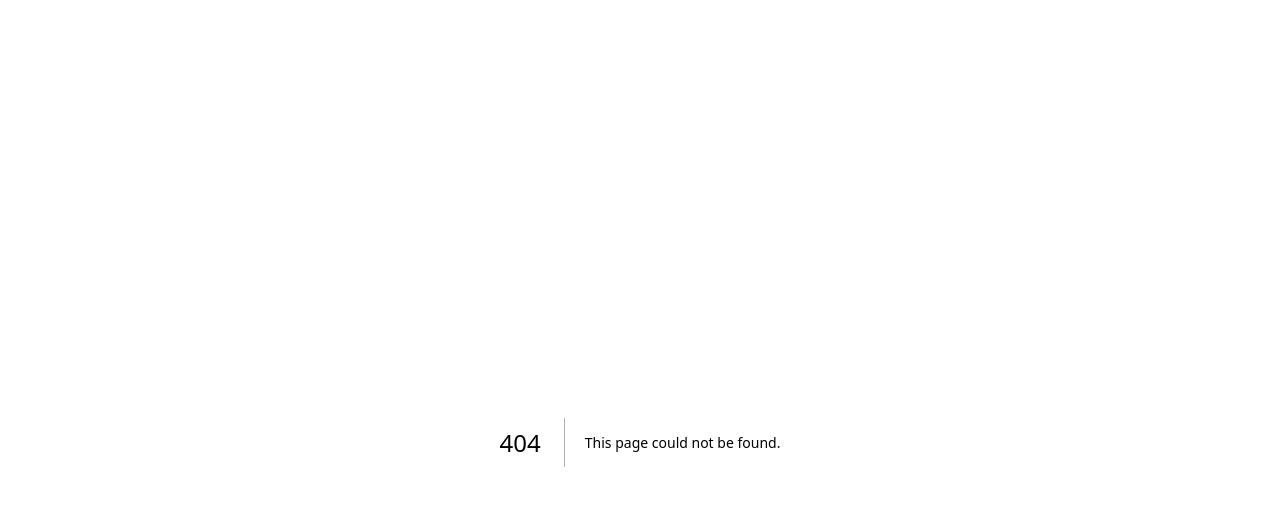
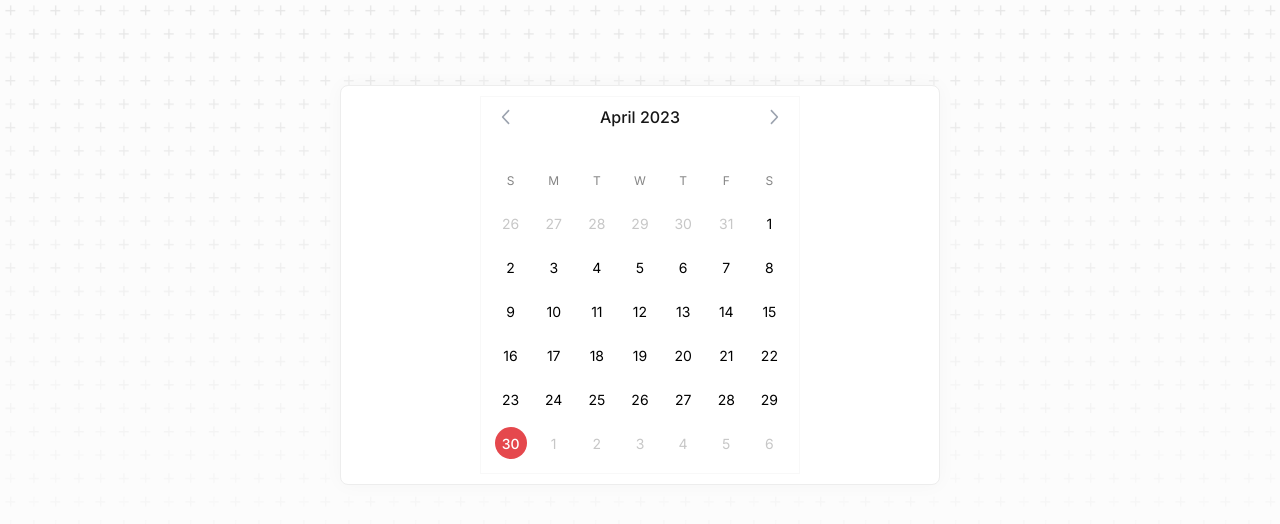
Before and after one commit to nermin-io/itemised, a Next.js app: page /datepicker-demo in a window 1280 px wide. Before the commit this address had no page. Shown: the top 524 px of the page. Built offline with nearby package versions, Linux system fonts and the light colour scheme.

Commit message:
rename Calendar to DatePicker component

```diff
--- a/src/components/Calendar.module.scss
+++ b/src/components/DatePicker.module.scss
@@ -1,12 +1,12 @@
 @import "colors";
 
-.CalendarWrapper {
+.DatePickerWrapper {
   border: 1px solid $gray2;
   width: 320px;
   padding: 8px;
 }
 
-.CalendarGrid {
+.DatePickerGrid {
   display: grid;
   grid-template-columns: repeat(7, minmax(0, 1fr));
   margin-top: 8px;
@@ -14,7 +14,7 @@
   text-align: center;
 }
 
-.CalendarGridHeader {
+.DatePickerGridHeader {
   margin-top: 40px;
   font-size: 12px;
   text-align: center;
@@ -36,13 +36,13 @@
   border-width: 0;
 }
 
-.CalendarControls {
+.DatePickerControls {
   display: flex;
   align-items: center;
   justify-content: space-between;
 }
 
-.CalendarControlsButton {
+.DatePickerControlsButton {
   display: flex;
   align-items: center;
   justify-content: center;
@@ -65,11 +65,11 @@
   text-align: center;
 }
 
-.CalendarCell {
+.DatePickerDayCell {
   padding: 6px 0;
 }
 
-.CalendarCellButton {
+.DatePickerCellButton {
   margin: 0 auto;
   height: 32px;
   width: 32px;
--- a/src/components/Calendar.tsx
+++ b/src/components/DatePicker.tsx
@@ -12,7 +12,7 @@ import {
   startOfWeek,
 } from "date-fns";
 import React, { useEffect, useState } from "react";
-import styles from "./Calendar.module.scss";
+import styles from "./DatePicker.module.scss";
 import { ChevronLeftIcon, ChevronRightIcon } from "@radix-ui/react-icons";
 
 interface Props {}
@@ -21,7 +21,7 @@ function classNames(...classes: Array<string | boolean>) {
   return classes.filter(Boolean).join(" ");
 }
 
-const Calendar: React.FC<Props> = () => {
+const DatePicker: React.FC<Props> = () => {
   const today = startOfToday();
   const [selectedDay, setSelectedDay] = useState(today);
   const [currentMonth, setCurrentMonth] = useState(format(today, "MMM-yyyy"));
@@ -49,12 +49,12 @@ const Calendar: React.FC<Props> = () => {
   };
 
   return (
-    <div className={styles.CalendarWrapper}>
-      <div className={styles.CalendarControls}>
+    <div className={styles.DatePickerWrapper}>
+      <div className={styles.DatePickerControls}>
         <button
           type="button"
           onClick={previousMonth}
-          className={styles.CalendarControlsButton}
+          className={styles.DatePickerControlsButton}
         >
           <span className={styles.ScreenReader}>Previous month</span>
           <ChevronLeftIcon height={24} width={24} />
@@ -63,13 +63,13 @@ const Calendar: React.FC<Props> = () => {
         <button
           onClick={nextMonth}
           type="button"
-          className={styles.CalendarControlsButton}
+          className={styles.DatePickerControlsButton}
         >
           <span className={styles.ScreenReader}>Next month</span>
           <ChevronRightIcon height={24} width={24} />
         </button>
       </div>
-      <div className={styles.CalendarGridHeader}>
+      <div className={styles.DatePickerGridHeader}>
         <div>S</div>
         <div>M</div>
         <div>T</div>
@@ -78,9 +78,9 @@ const Calendar: React.FC<Props> = () => {
         <div>F</div>
         <div>S</div>
       </div>
-      <div className={styles.CalendarGrid}>
+      <div className={styles.DatePickerGrid}>
         {days.map((day) => (
-          <div key={day.toString()} className={styles.CalendarCell}>
+          <div key={day.toString()} className={styles.DatePickerDayCell}>
             <button
               type="button"
               onClick={() => setSelectedDay(day)}
@@ -91,7 +91,7 @@ const Calendar: React.FC<Props> = () => {
                   isToday(day) &&
                   styles.SelectedToday,
                 !isSameMonth(day, monthStart) && styles.AdjacentMonthDay,
-                styles.CalendarCellButton
+                styles.DatePickerCellButton
               )}
             >
               <time dateTime={format(day, "yyyy-MM-dd")}>
@@ -105,4 +105,4 @@ const Calendar: React.FC<Props> = () => {
   );
 };
 
-export default Calendar;
+export default DatePicker;
--- a/src/pages/calendar-demo.tsx
+++ b/src/pages/datepicker-demo.tsx
@@ -1,7 +1,7 @@
-import Calendar from "@/components/Calendar";
 import Card from "@/components/Card";
+import DatePicker from "@/components/DatePicker";
 
-export default function CalendarDemo() {
+export default function DatePickerDemo() {
   return (
     <Card
       style={{
@@ -11,7 +11,7 @@ export default function CalendarDemo() {
         justifyContent: "center",
       }}
     >
-      <Calendar />
+      <DatePicker />
     </Card>
   );
 }
```
